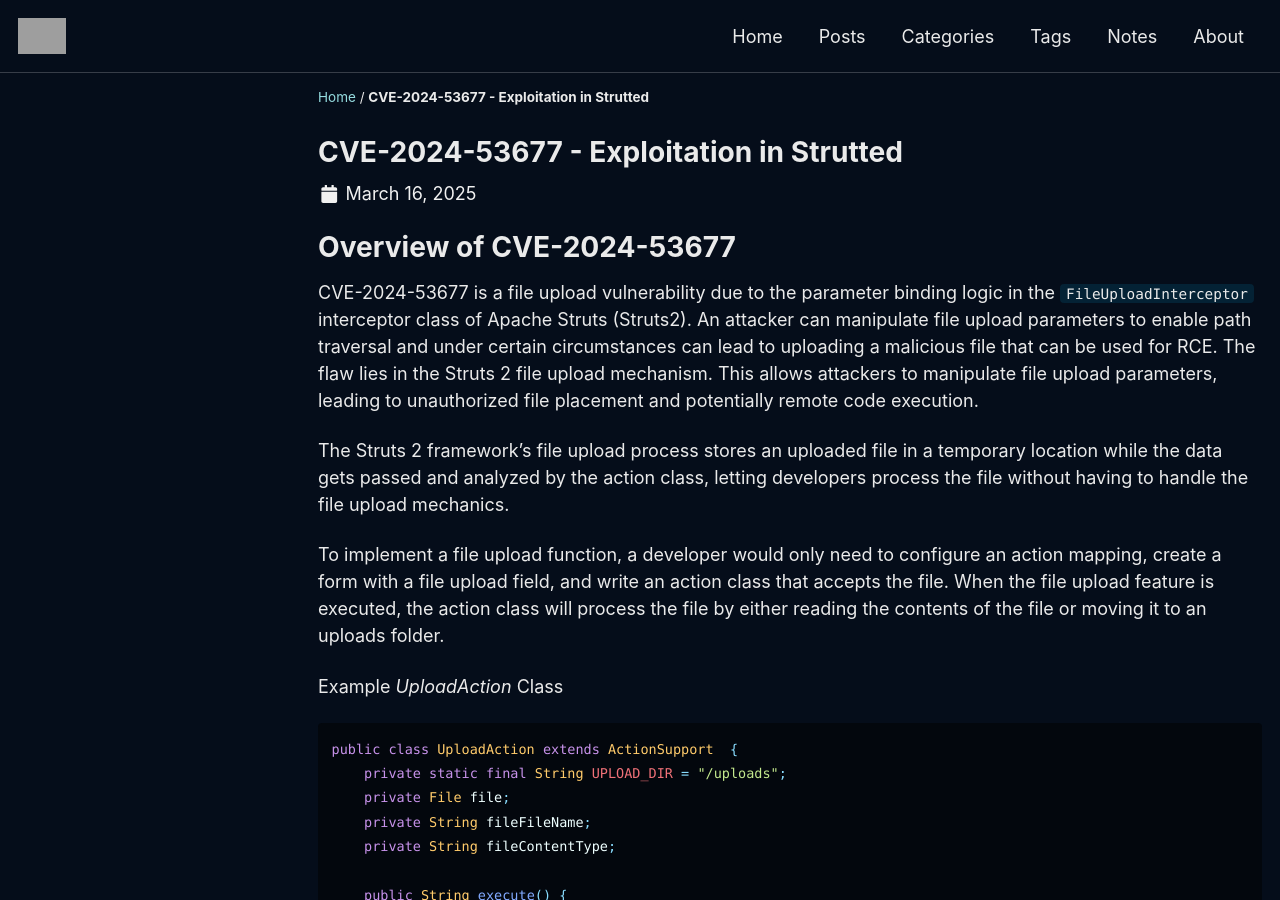
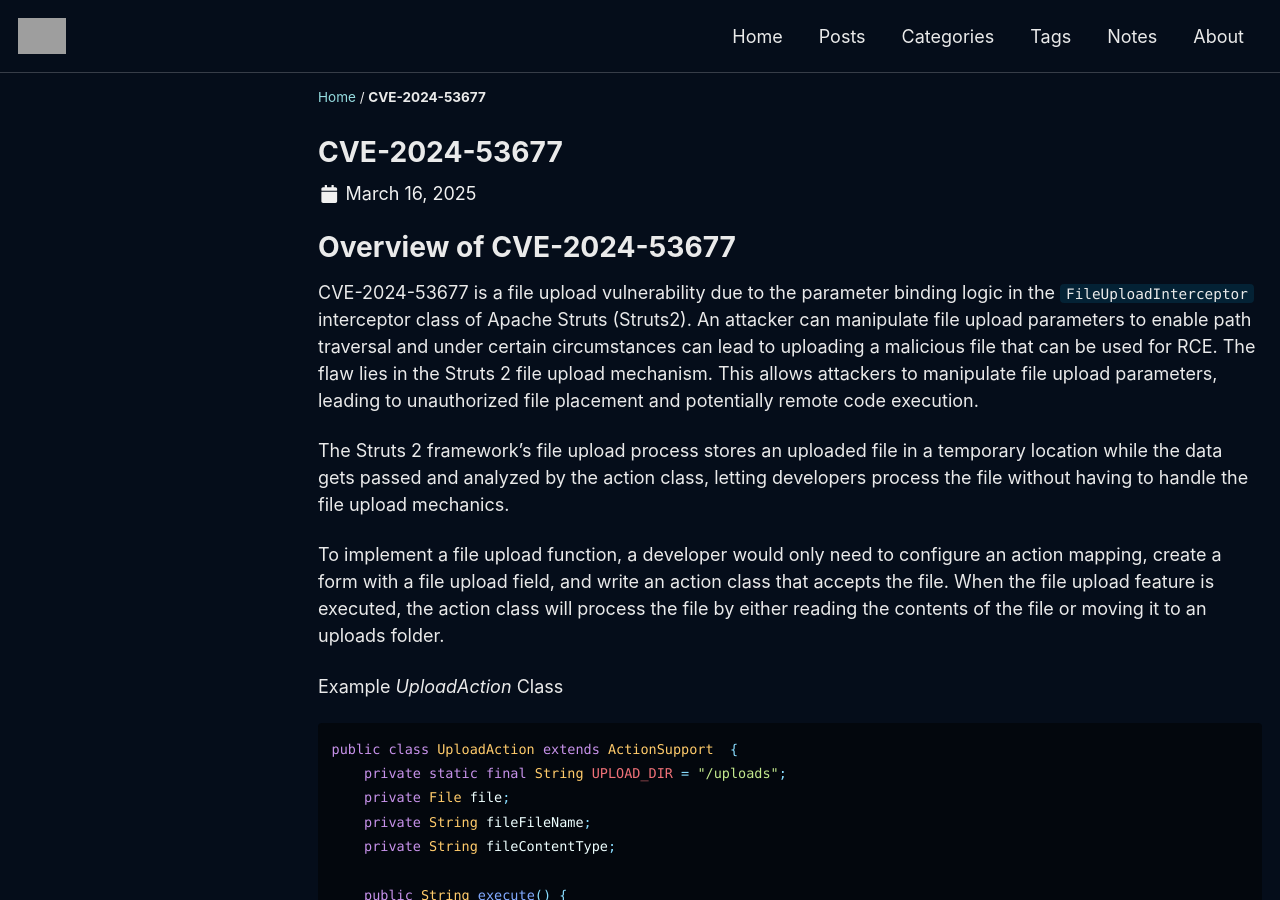
Before and after one commit to harutomo-jp/harutomo-jp.github.io, a Jekyll site: the page built from _posts/2025-03-12-CVE-2024-53677.md, in a window 1280 px wide and 900 px high. Built offline with Jekyll 4.4.1, drawn with Linux system fonts in a browser that asks for light colours; cached includes are drawn as plain includes; grey boxes are pictures that could not be loaded.

Commit message:
Strutted post

```diff
--- a/_posts/2025-03-12-CVE-2024-53677.md
+++ b/_posts/2025-03-12-CVE-2024-53677.md
@@ -1,6 +1,6 @@
 ---
 layout: single
-title: CVE-2024-53677 - Exploitation in Strutted
+title: CVE-2024-53677
 excerpt: "CVE-2024-53677 is a file upload vulnerability due to the parameter binding logic in the `FileUploadInterceptor` interceptor class of Apache Struts (Struts2).  An attacker can manipulate file upload parameters to enable path traversal and under certain circumstances can lead to uploading a malicious file that can be used for RCE.  The flaw lies in the Struts 2 file upload mechanism.  This allows attackers to manipulate file upload parameters, leading to unauthorized file placement and potentially remote code execution."
 date: 2025-03-16
 classes: wide
```
